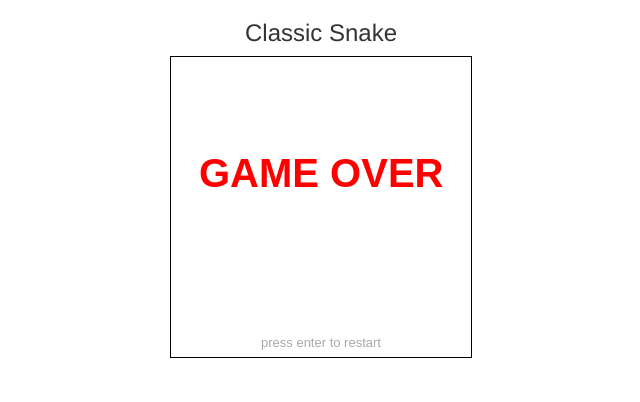
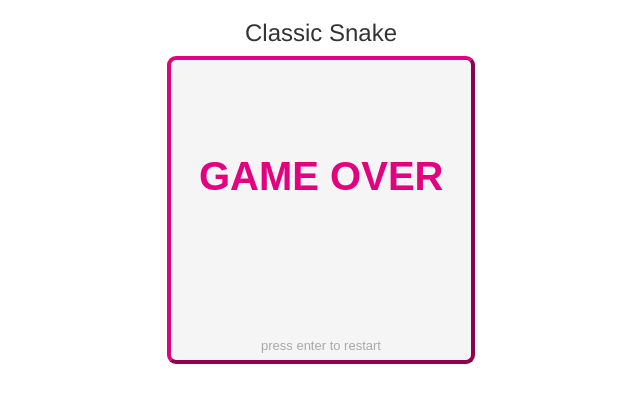
Before and after one commit to aesislava/Canvas-Snake, a website: page index.html in a window 1280 px wide. Shown: the whole page, without its empty margins (319-959 px from the left). Drawn offline with Linux system fonts and the light colour scheme.

Commit message:
adding some styles

```diff
--- a/index.html
+++ b/index.html
@@ -7,8 +7,10 @@
 </head>
 <body align="center">
 <h3>Classic Snake</h3>
-<canvas id='snakeCanvas' width="300" height="300" style="border: 1px solid black"></canvas>
+<canvas id='snakeCanvas' width="300" height="300" style="background-color: whitesmoke; border: 4px solid rgb(226, 1, 127); border-radius: 9px; border-style:outset;"></canvas>
+<p>
 
+</p>
 <script src="bower_components/jquery/dist/jquery.js"></script>
 <script src="bower_components/bootstrap/dist/js/bootstrap.min.js"></script>
 <script type="text/javascript">
@@ -26,7 +28,7 @@
     	var food;
     	var restart = function() {
     		ctx.clearRect(0, 0, 300, 300);
-   		    ctx.fillStyle = 'red';
+   		    ctx.fillStyle = 'rgb(226, 1, 127)';
  	        ctx.font = "bold 40px Arial";
 		    ctx.fillText("GAME OVER", 28, 130);
 		    ctx.fillStyle = 'darkgray';
@@ -127,7 +129,10 @@
     	};
 
   		food = new Point(random(), random());
-
+  		var speed;
+  		if(tile.length < 5) {speed = 100;}
+  		if (tile.length > 4 && tile.length < 8) {speed = 80;}
+  		if (tile.length > 7 && tile.length < 10) {speed = 70;}
   		var gameLoop = function() {
   			setInterval( function() {
   				ctx.clearRect(0, 0, 300, 300);
@@ -139,7 +144,7 @@
   				food.print();
   				snake.outOfCanvas();
   				snake.stepOver();
-  			}, 85)
+  			}, speed)
   			}();
 
     	return {
```
Also changed, not shown: 1 other file.
